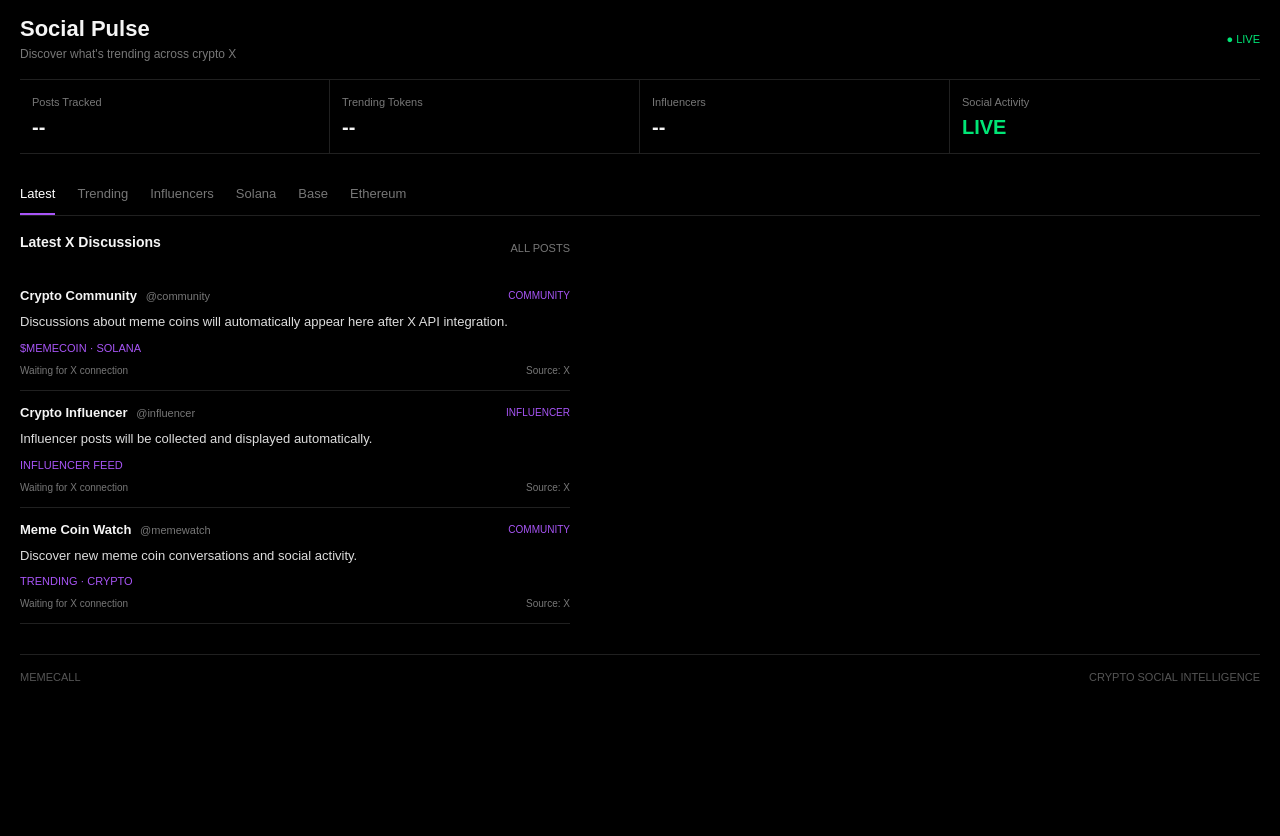
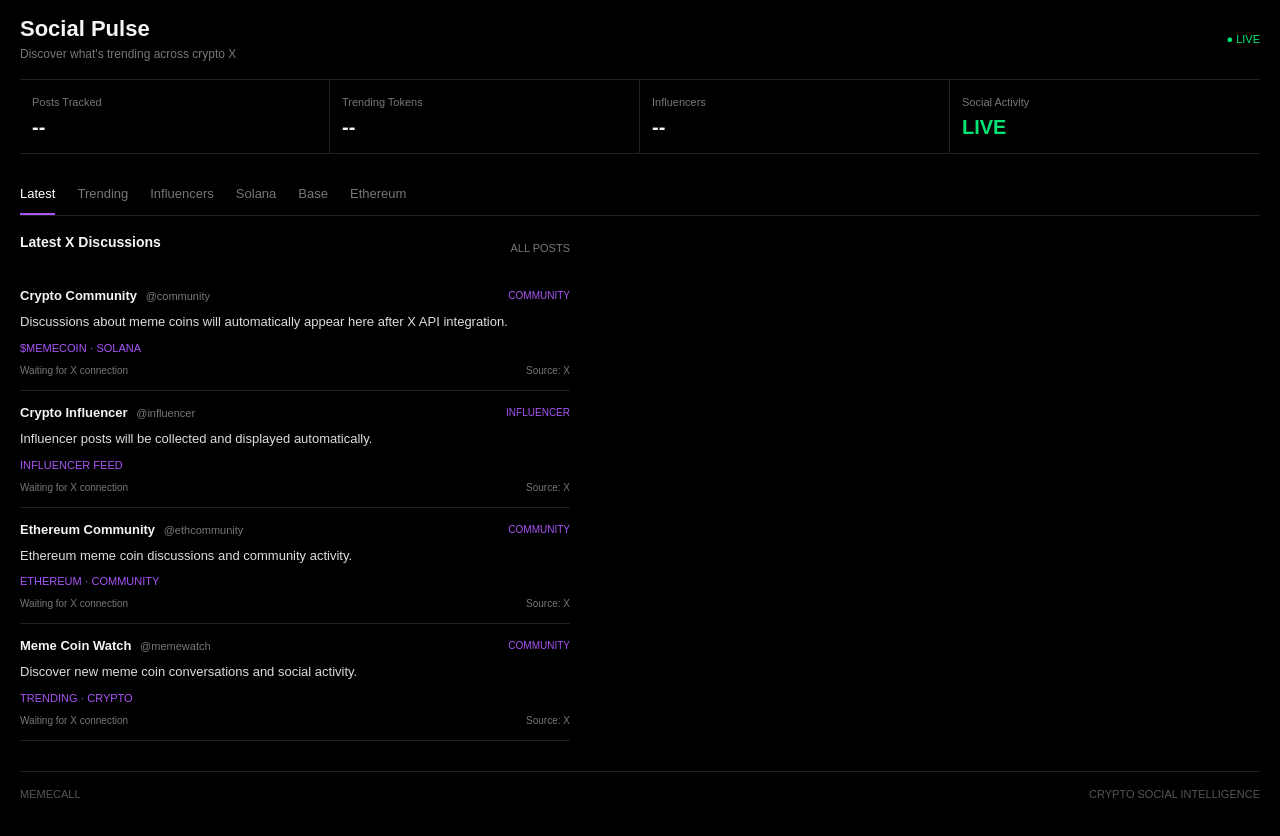
Before and after one commit to iikgea719-ctrl/memecall, a plain HTML site: page index.html in a window 1280 px wide. Shown: the part 60-896 px from the top of the page. Before the commit the page ends 800 px from the top, so only its background shows below. Drawn offline with Linux system fonts and the light colour scheme.

Commit message:
Update index.html

```diff
--- a/index.html
+++ b/index.html
@@ -428,6 +428,23 @@ Influencer posts will be collected and displayed automatically.
 <span>Source: X</span>
 </div>
 </div>
+  <div class="feed-item" id="ethereumPost" data-chain="ethereum">
+<div class="feed-top">
+<div>
+<span class="author">Ethereum Community</span>
+<span class="handle">@ethcommunity</span>
+</div>
+<span class="source">COMMUNITY</span>
+</div>
+<div class="feed-text">
+Ethereum meme coin discussions and community activity.
+</div>
+<div class="tags">ETHEREUM · COMMUNITY</div>
+<div class="feed-bottom">
+<span>Waiting for X connection</span>
+<span>Source: X</span>
+</div>
+</div>
 
 <div class="feed-item" data-chain="solana">
 <div class="feed-top">
```
